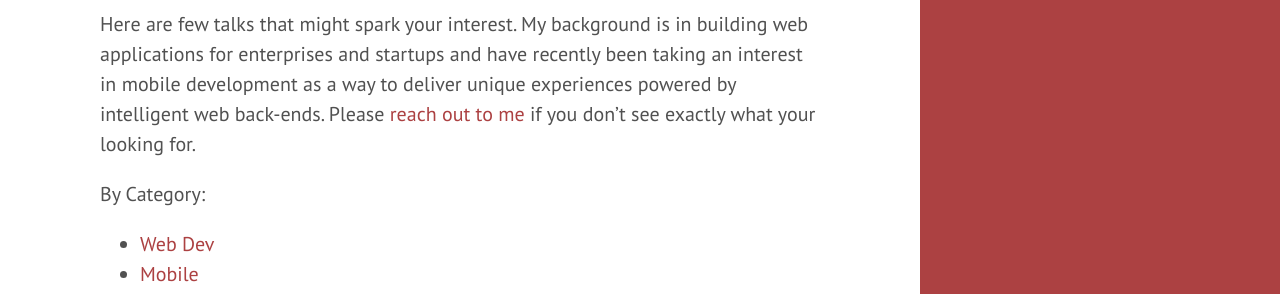
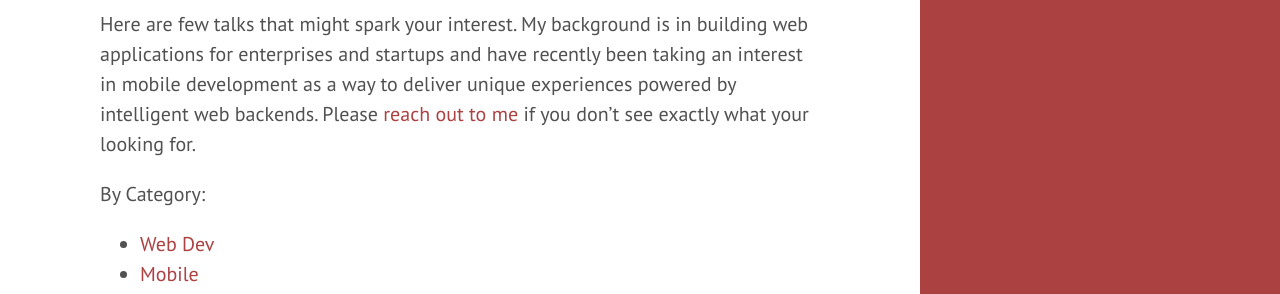
Before and after one commit to jsturtevant/jsturtevant.github.io, a Jekyll site: the page built from talks/index.markdown, in a window 1280 px wide and 900 px high. Shown: the part 131-425 px from the top of the window. Built offline with Jekyll 4.4.1, drawn with Linux system fonts in a browser that asks for light colours; nearby versions of some CDN libraries.

Commit message:
dont like the dash

```diff
--- a/talks/index.markdown
+++ b/talks/index.markdown
@@ -4,7 +4,7 @@ title:  "Speaking Engagements"
 date:   2016-10-04
 ---
 
-Here are few talks that might spark your interest.  My background is in building web applications for enterprises and startups and have recently been taking an interest in mobile development as a way to deliver unique experiences powered by intelligent web back-ends.  Please [reach out to me](https://twitter.com/Aspenwilder) if you don't see exactly what your looking for.
+Here are few talks that might spark your interest.  My background is in building web applications for enterprises and startups and have recently been taking an interest in mobile development as a way to deliver unique experiences powered by intelligent web backends.  Please [reach out to me](https://twitter.com/Aspenwilder) if you don't see exactly what your looking for.
 
 By Category:
 
```
